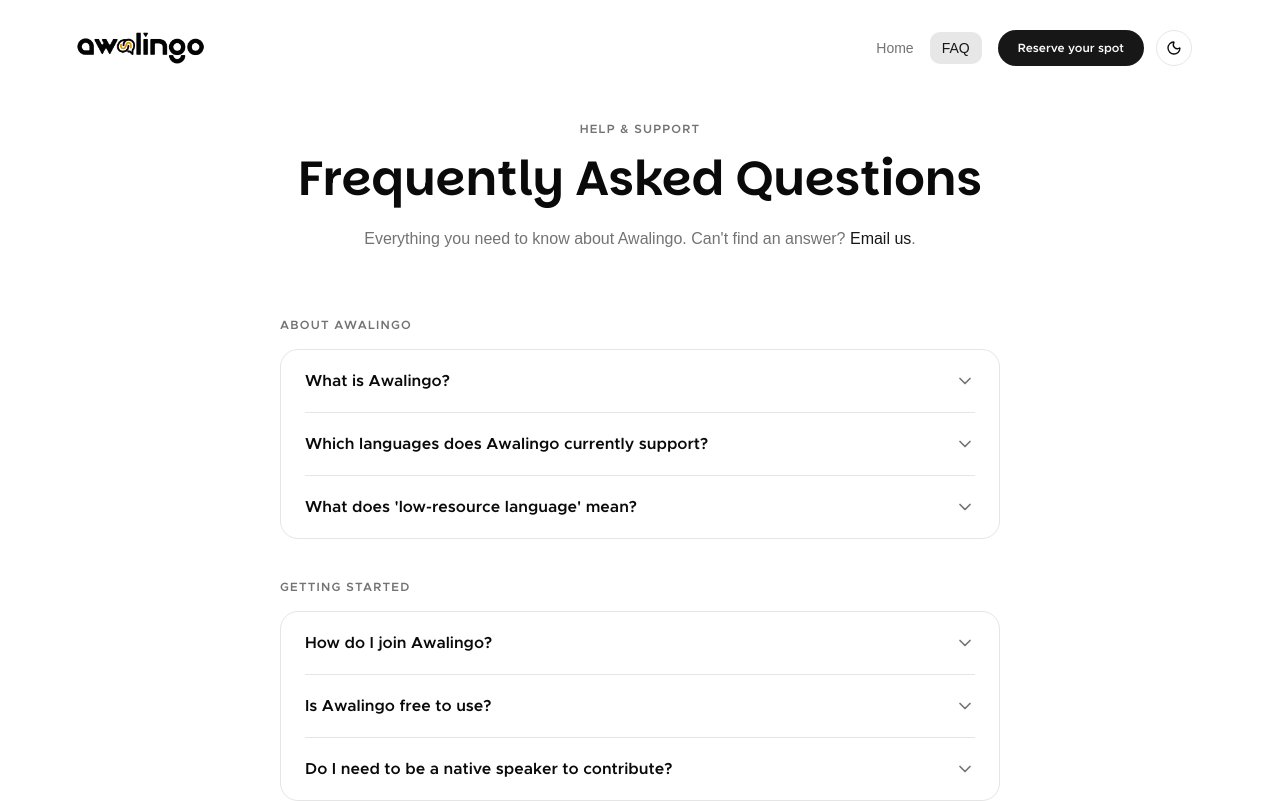
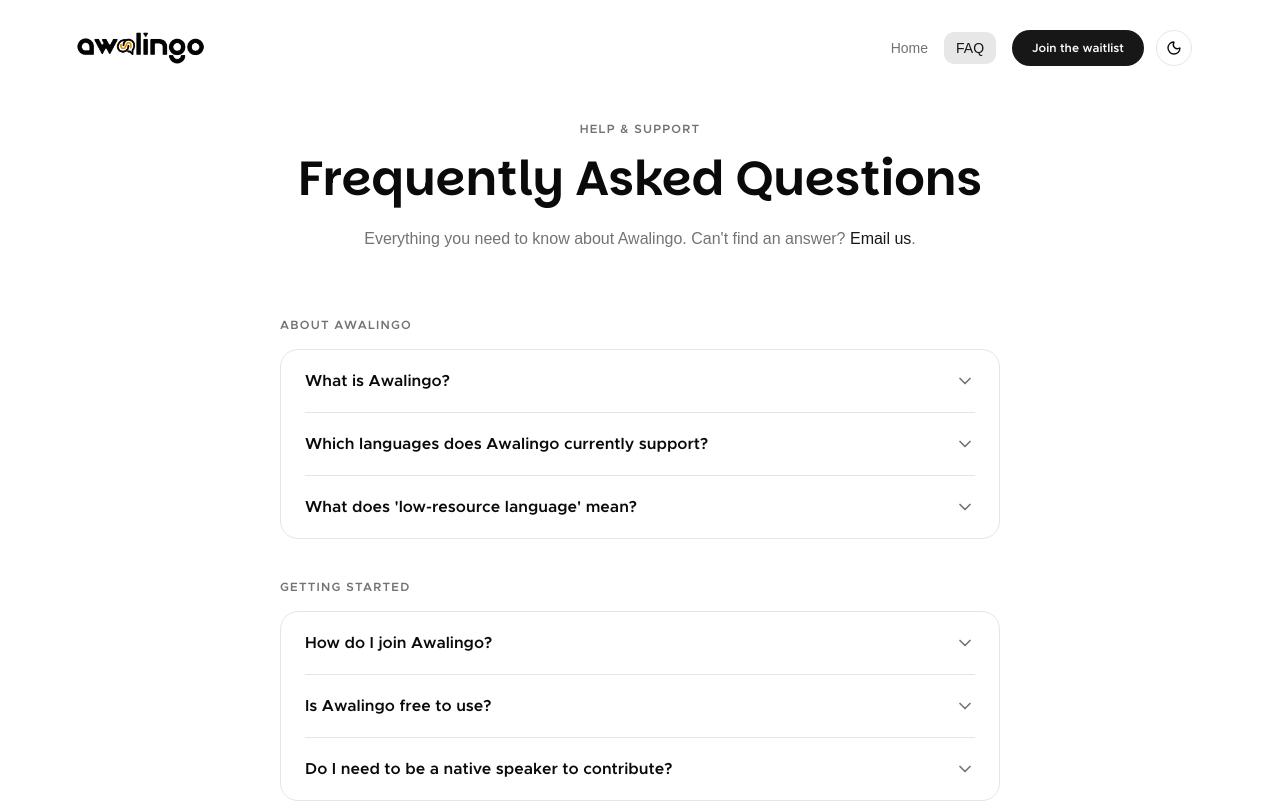
Before and after one commit to sirolad/waitlist, a Next.js app: page /faq in a window 1280 px wide. Shown: the top 801 px of the page. Built offline with nearby package versions, Linux system fonts and the light colour scheme; no server answers; a web font is replaced by a local one.

Commit message:
correct messaging

```diff
--- a/src/app/page.tsx
+++ b/src/app/page.tsx
@@ -125,7 +125,7 @@ export default function Home() {
                 href='#waitlist'
                 className='inline-flex items-center gap-2 rounded-full bg-primary px-7 py-3.5 text-sm font-semibold text-primary-foreground transition hover:opacity-90'
               >
-                Reserve your spot
+                Join the waitlist
                 <ArrowDown className='h-4 w-4' />
               </a>
             </motion.div>
--- a/src/components/navbar.tsx
+++ b/src/components/navbar.tsx
@@ -64,7 +64,7 @@ export function Navbar() {
               href='/#waitlist'
               className='hidden h-9 items-center justify-center rounded-full bg-primary px-5 text-xs font-semibold text-primary-foreground transition hover:opacity-90 md:flex'
             >
-              Reserve your spot
+              Join the waitlist
             </a>
             <ThemeToggle />
           </div>
```
